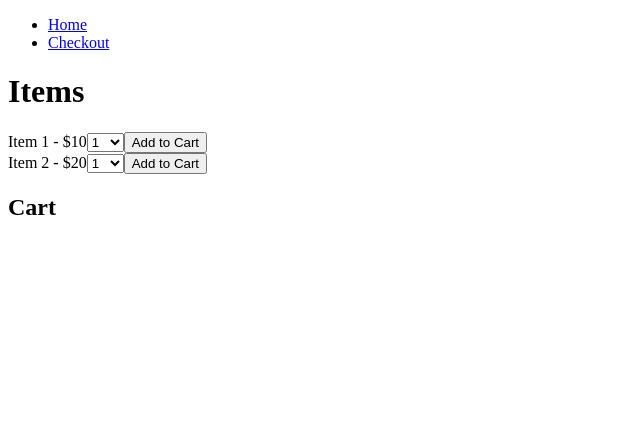
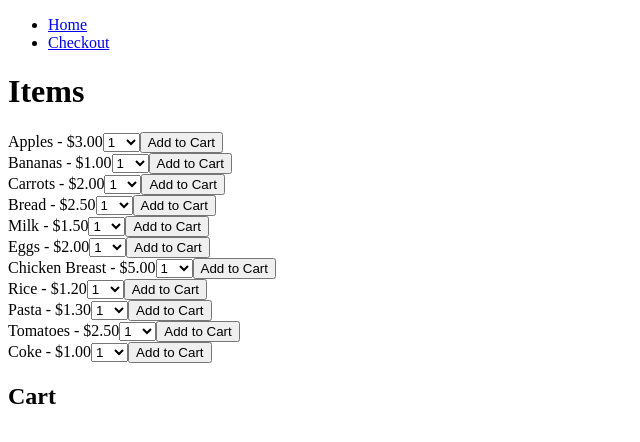
Before and after one commit to MZohaibIrfan/Label-Printer-Web-App, a React (Create React App) app in the folder label/: page / in a window 1280 px wide. Shown: the top 442 px of the page, without its empty margins (0-640 px from the left). Built offline with nearby package versions, Linux system fonts and the light colour scheme.

Commit message:
Add files via upload

```diff
--- a/label/src/components/ItemList.js
+++ b/label/src/components/ItemList.js
@@ -2,9 +2,17 @@ import React, { useContext, useState } from 'react';
 import { CartContext } from '../contexts/CartContext';
 
 const items = [
-  { id: 1, name: 'Item 1', price: 10 },
-  { id: 2, name: 'Item 2', price: 20 },
-  // Add more items as needed
+  { id: 1, name: 'Apples', price: 3 },
+  { id: 2, name: 'Bananas', price: 1 },
+  { id: 3, name: 'Carrots', price: 2 },
+  { id: 4, name: 'Bread', price: 2.5 },
+  { id: 5, name: 'Milk', price: 1.5 },
+  { id: 6, name: 'Eggs', price: 2 },
+  { id: 7, name: 'Chicken Breast', price: 5 },
+  { id: 8, name: 'Rice', price: 1.2 },
+  { id: 9, name: 'Pasta', price: 1.3 },
+  { id: 10, name: 'Tomatoes', price: 2.5 },
+  { id: 11, name: 'Coke', price: 1 },
 ];
 
 function ItemList() {
@@ -24,7 +32,7 @@ function ItemList() {
     <div>
       {items.map(item => (
         <div key={item.id}>
-          <span>{item.name} - ${item.price}</span>
+          <span>{item.name} - ${item.price.toFixed(2)}</span>
           <select
             value={quantities[item.id] || 1}
             onChange={(e) => handleQuantityChange(item, parseInt(e.target.value))}
@@ -35,7 +43,17 @@ function ItemList() {
           </select>
           <button onClick={() => addToCart(item, quantities[item.id] || 1)}>Add to Cart</button>
           {isInCart(item) && (
-            <button onClick={() => removeFromCart(item)}>Remove from Cart</button>
+            <div>
+              <button onClick={() => removeFromCart(item, quantities[item.id] || 1)}>Remove from Cart</button>
+              <select
+                value={quantities[item.id] || 1}
+                onChange={(e) => handleQuantityChange(item, parseInt(e.target.value))}
+              >
+                {[...Array(cart.find(cartItem => cartItem.id === item.id).quantity).keys()].map(i => (
+                  <option key={i + 1} value={i + 1}>{i + 1}</option>
+                ))}
+              </select>
+            </div>
           )}
         </div>
       ))}
```
Also changed, not shown: label/src/components/AddToCartButton.js (line endings or trailing spaces).
